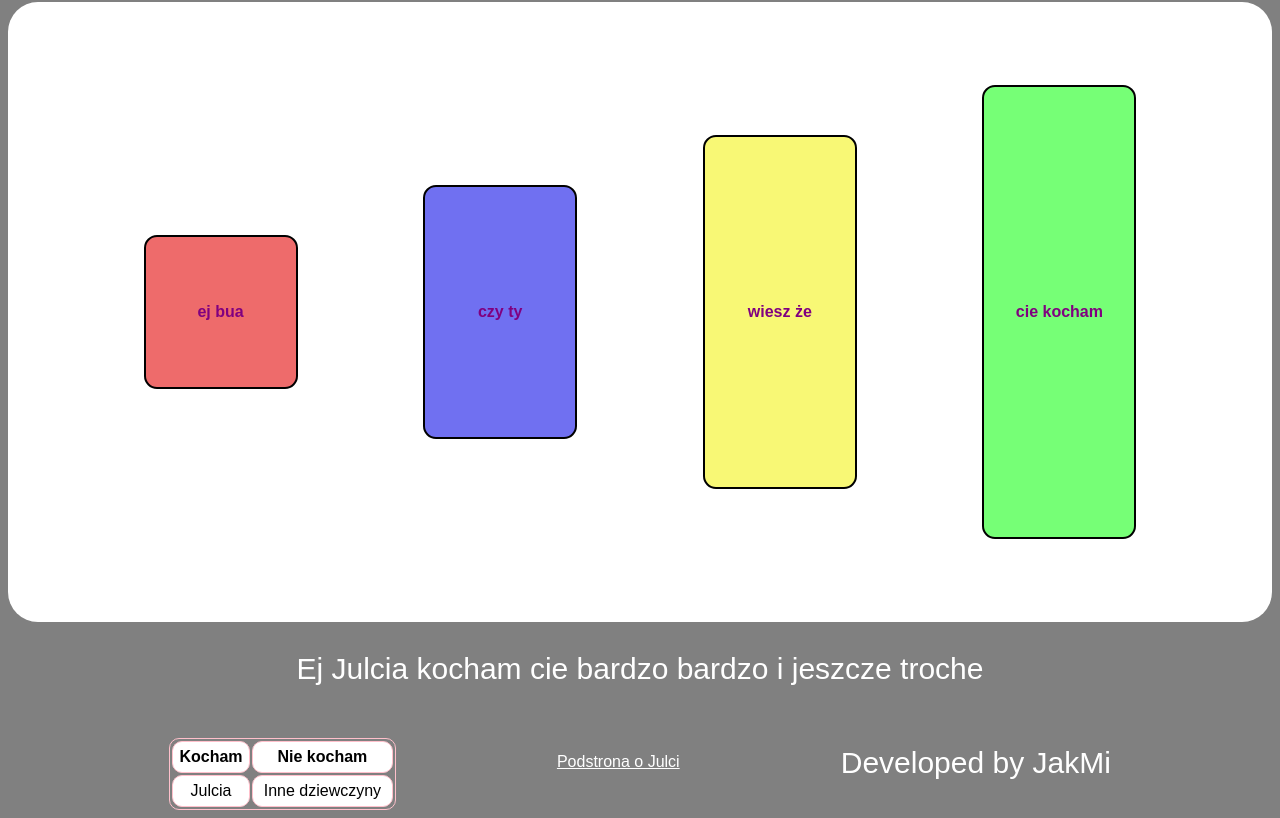
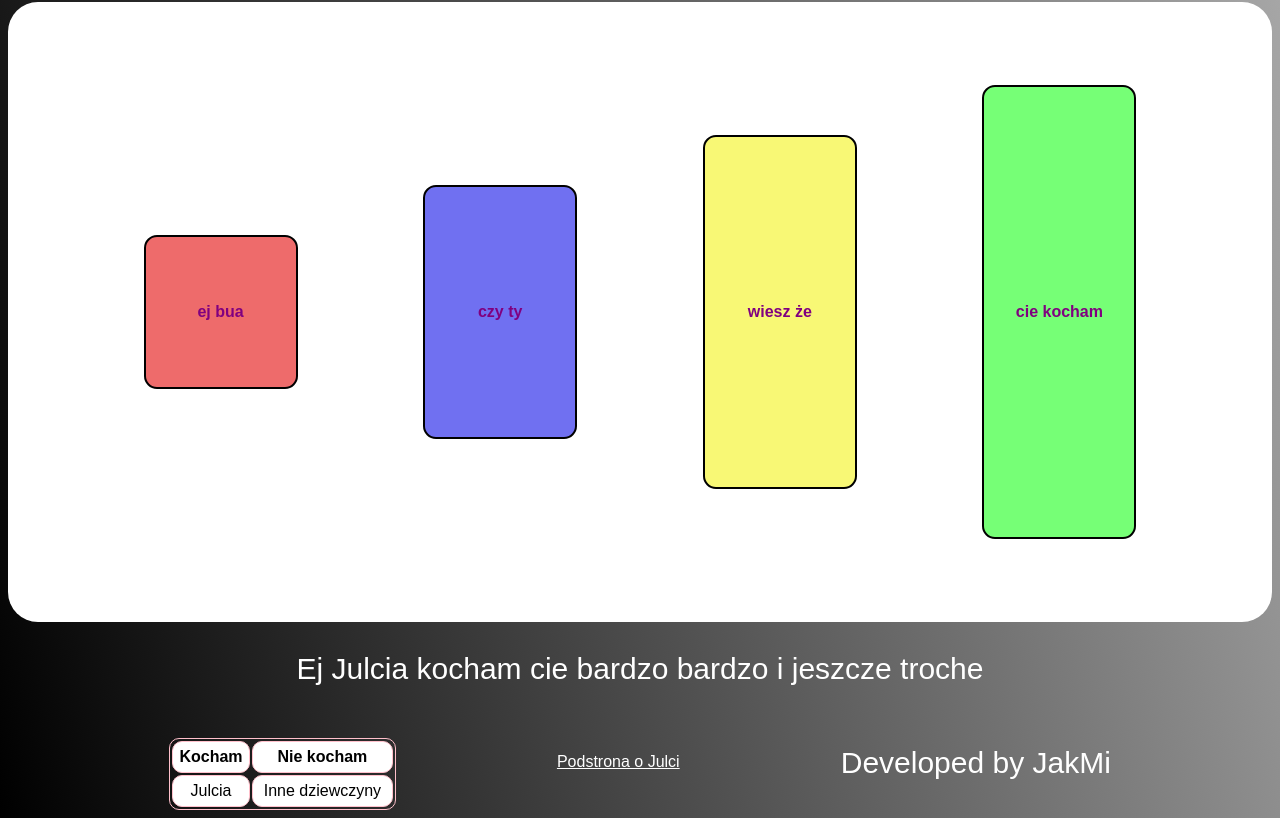
Before and after one commit to pylQu/pylQu.github.io, a plain HTML site: page index.html in a window 1280 px wide. Shown: the part 105-923 px from the top of the page. Drawn offline with Linux system fonts and the light colour scheme.

Commit message:
Update styl.css

```diff
--- a/styl.css
+++ b/styl.css
@@ -1,6 +1,6 @@
 body {
     font-family: sans-serif;
-    background: gray;
+    background-image: linear-gradient(75deg, black ,darkgrey);
 
 }
 header{
```
